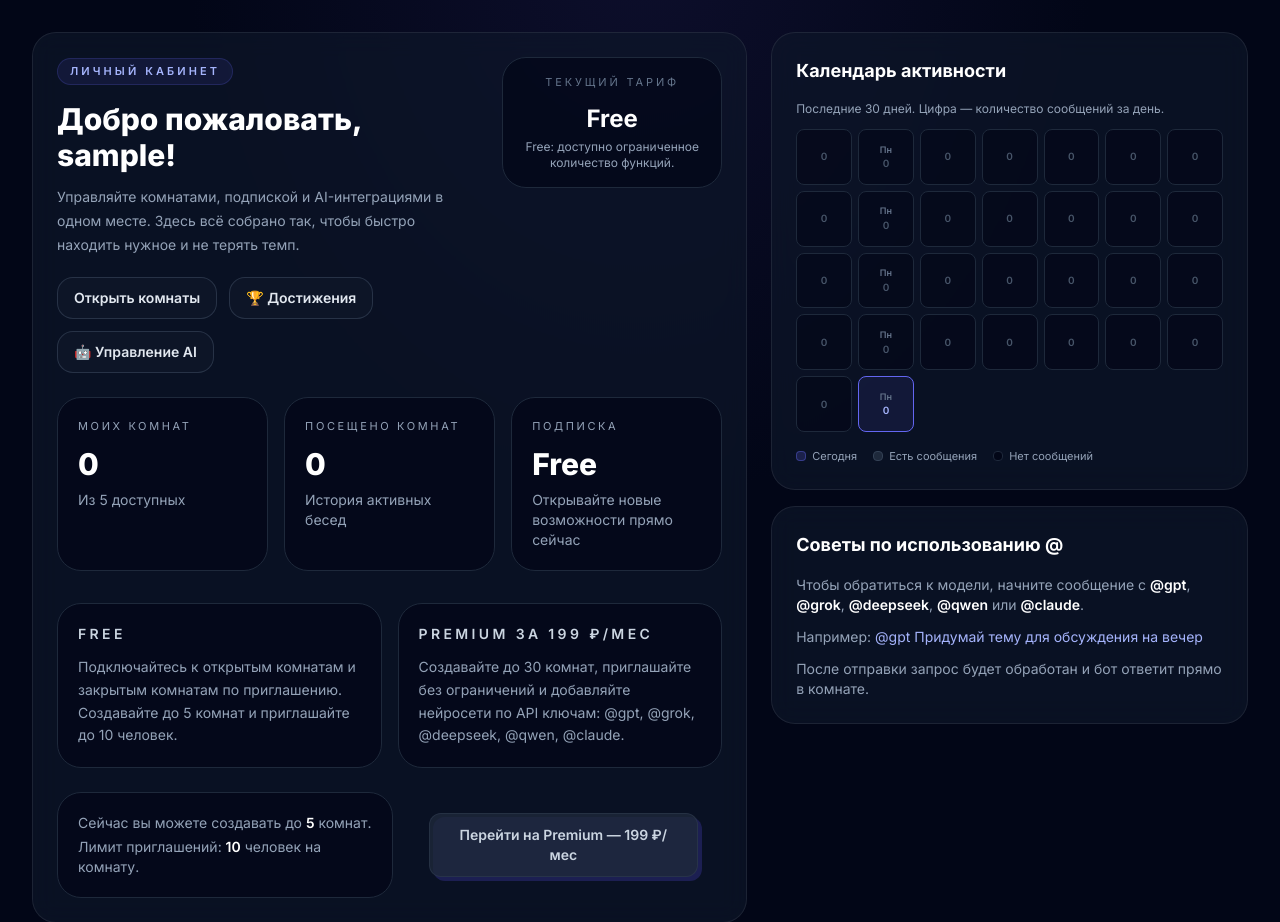
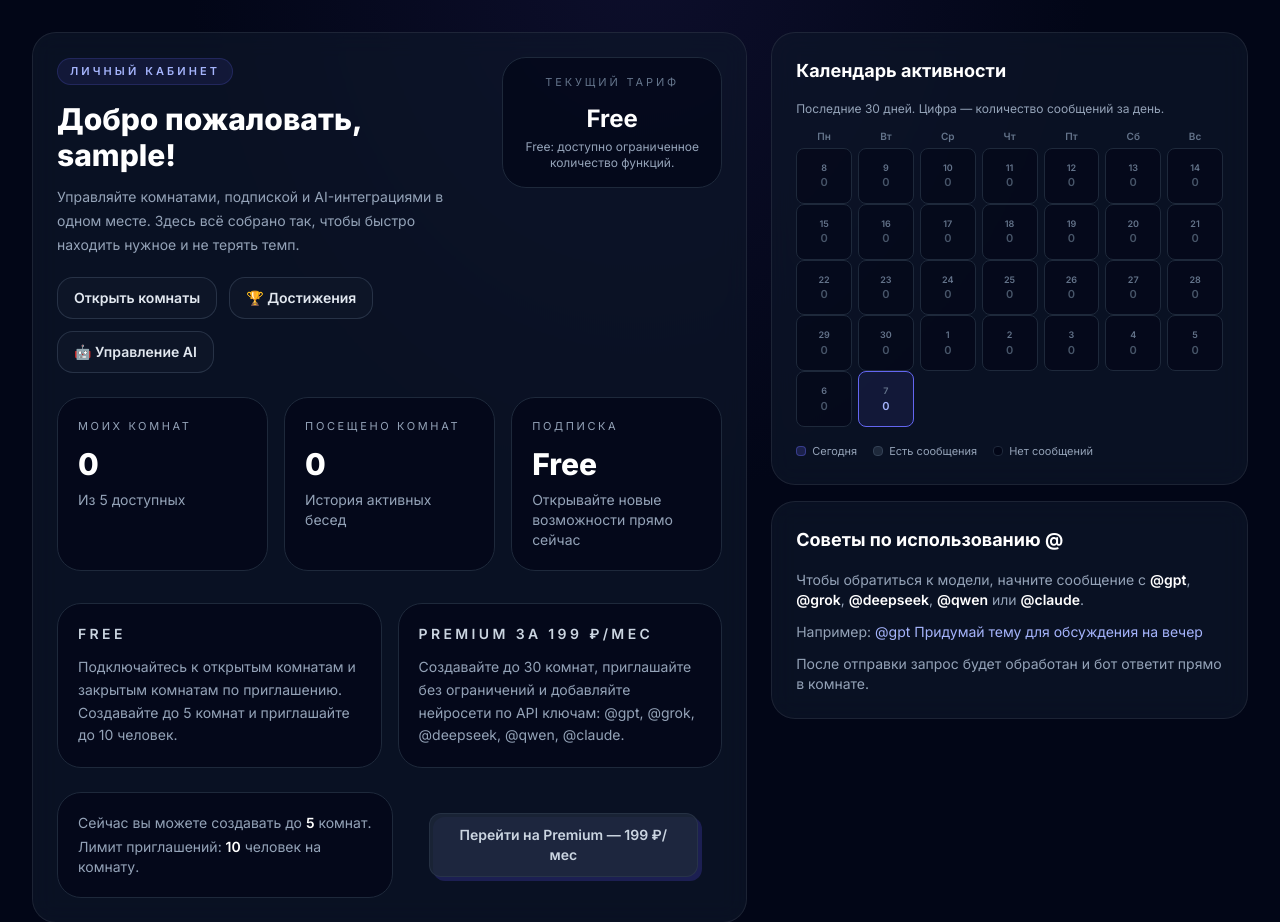
Before and after one commit to X2X1321/nextroom, a Django app: page /profile/ in a window 1280 px wide. Shown: the part 65-987 px from the top of the page. Run offline with Django 4.2, Linux system fonts and the light colour scheme; the visitor is signed in with stand-in values (Sample User, id 1); data comes from the database, SQL or seed files in the repository; data that the repository does not hold is empty; some libraries are stand-ins or nearby versions.

Commit message:
feat: improve calendar layout and add crown lottie animation

```diff
--- a/chat/views.py
+++ b/chat/views.py
@@ -527,14 +527,24 @@ def profile(request):
     calendar_days = []
     for i in range(29, -1, -1):
         d = today - timezone.timedelta(days=i)
-        weekday = ['Вс', 'Пн', 'Вт', 'Ср', 'Чт', 'Пт', 'Сб'][d.weekday()]
-        label = weekday if i % 7 == 0 else ''
         calendar_days.append({
             'date': d,
-            'label': label,
             'count': activity_map.get(d, 0),
             'is_today': d == today,
+            'weekday': d.weekday(),
         })
+
+    calendar_weeks = []
+    current_week = []
+    for day in calendar_days:
+        current_week.append(day)
+        if day['weekday'] == 6:
+            calendar_weeks.append(current_week)
+            current_week = []
+    if current_week:
+        while len(current_week) < 7:
+            current_week.append(None)
+        calendar_weeks.append(current_week)
 
     context = {
         'profile': profile,
@@ -544,6 +554,7 @@ def profile(request):
         'available_providers': available_providers,
         'custom_prompt': profile.custom_prompt,
         'calendar_days': calendar_days,
+        'calendar_weeks': calendar_weeks,
     }
     return render(request, 'chat/profile.html', context)
 
--- a/templates/chat/profile.html
+++ b/templates/chat/profile.html
@@ -85,15 +85,30 @@
             <div class="glass-panel rounded-3xl p-6">
                 <h2 class="text-lg font-bold text-white mb-4">Календарь активности</h2>
                 <p class="text-xs text-slate-400 mb-3">Последние 30 дней. Цифра — количество сообщений за день.</p>
-                <div class="grid grid-cols-7 gap-1.5">
-                    {% for day in calendar_days %}
-                        <div class="aspect-square rounded-lg border flex flex-col items-center justify-center text-[10px] font-semibold
-                            {% if day.is_today %}border-indigo-500 bg-indigo-500/10 text-indigo-300{% elif day.count > 0 %}border-slate-700 bg-slate-800/60 text-slate-200{% else %}border-slate-800 bg-slate-950/60 text-slate-600{% endif %}">
-                            <span class="text-[9px] text-slate-500">{{ day.label }}</span>
-                            <span>{{ day.count }}</span>
-                        </div>
-                    {% endfor %}
+                <div class="grid grid-cols-7 gap-1.5 mb-1">
+                    <div class="text-center text-[10px] font-semibold text-slate-500">Пн</div>
+                    <div class="text-center text-[10px] font-semibold text-slate-500">Вт</div>
+                    <div class="text-center text-[10px] font-semibold text-slate-500">Ср</div>
+                    <div class="text-center text-[10px] font-semibold text-slate-500">Чт</div>
+                    <div class="text-center text-[10px] font-semibold text-slate-500">Пт</div>
+                    <div class="text-center text-[10px] font-semibold text-slate-500">Сб</div>
+                    <div class="text-center text-[10px] font-semibold text-slate-500">Вс</div>
                 </div>
+                {% for week in calendar_weeks %}
+                    <div class="grid grid-cols-7 gap-1.5">
+                        {% for day in week %}
+                            {% if day %}
+                                <div class="aspect-square rounded-lg border flex flex-col items-center justify-center text-[11px] font-semibold
+                                    {% if day.is_today %}border-indigo-500 bg-indigo-500/10 text-indigo-300{% elif day.count > 0 %}border-slate-700 bg-slate-800/60 text-slate-200{% else %}border-slate-800 bg-slate-950/60 text-slate-600{% endif %}">
+                                    <span class="text-[9px] text-slate-500">{{ day.date.day }}</span>
+                                    <span>{{ day.count }}</span>
+                                </div>
+                            {% else %}
+                                <div class="aspect-square"></div>
+                            {% endif %}
+                        {% endfor %}
+                    </div>
+                {% endfor %}
                 <div class="mt-4 flex items-center gap-4 text-[11px] text-slate-400">
                     <span class="inline-flex items-center gap-1.5"><span class="w-2.5 h-2.5 rounded bg-indigo-500/20 border border-indigo-500/40"></span> Сегодня</span>
                     <span class="inline-flex items-center gap-1.5"><span class="w-2.5 h-2.5 rounded bg-slate-800 border border-slate-700"></span> Есть сообщения</span>
```
Also changed, not shown: templates/chat/achievements.html (+10 -1 lines).
